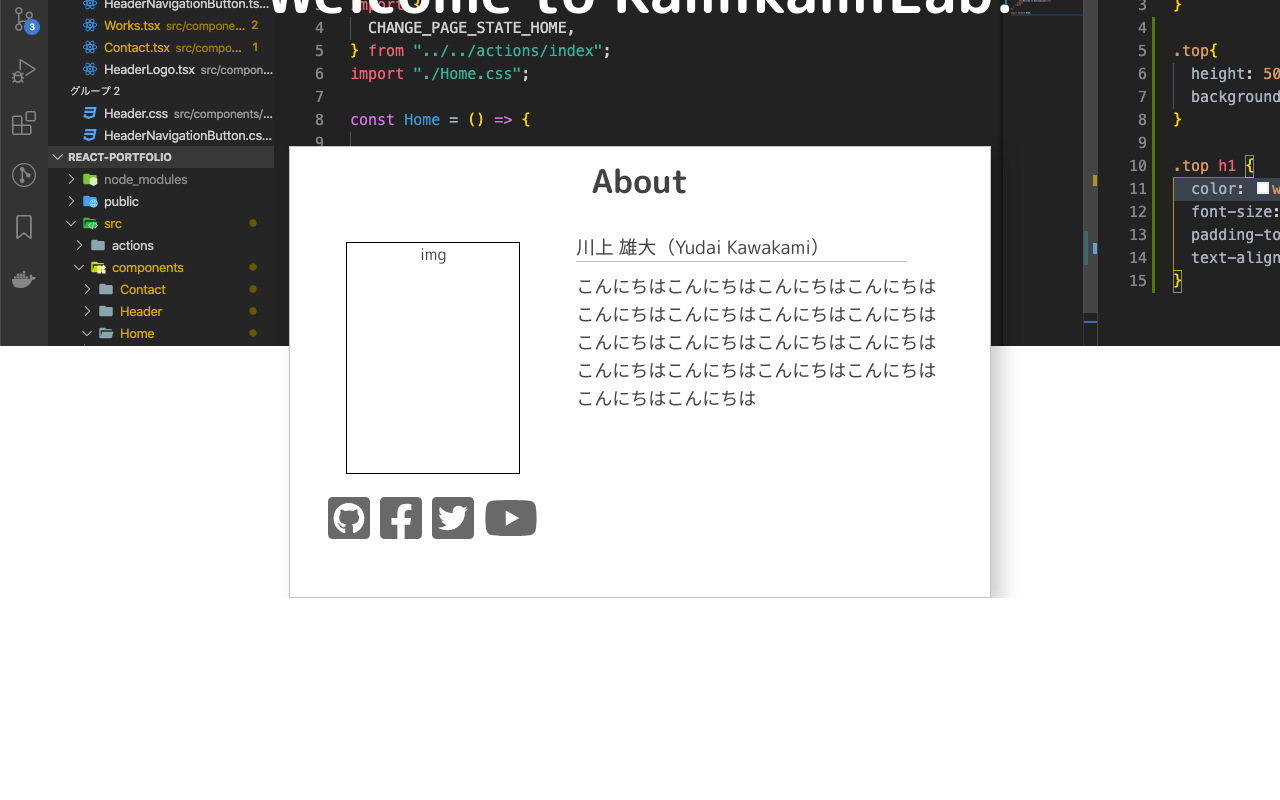
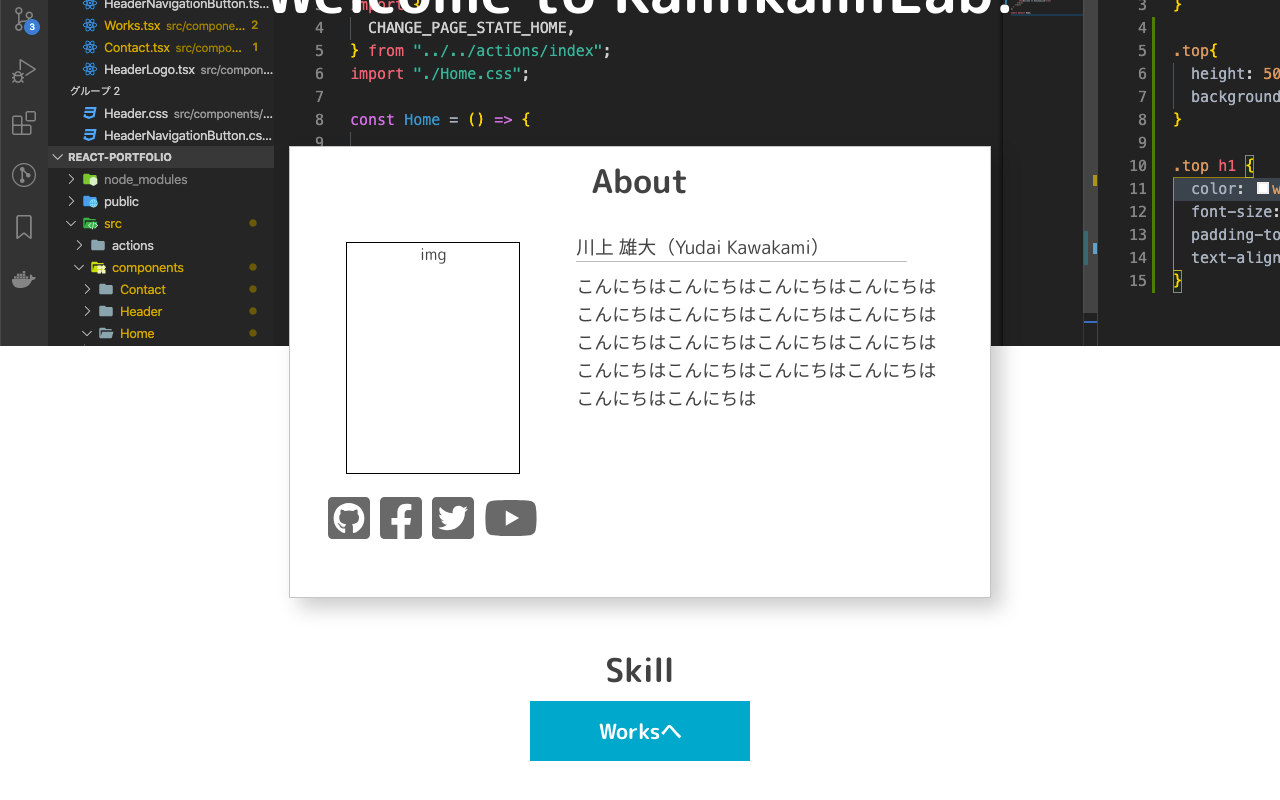
Before and after one commit to Hobiron03/KamikamiLab, a React (Create React App) app: page / in a window 1280 px wide. Shown: the part 224-1024 px from the top of the page. Before the commit the page ends 822 px from the top, so only its background shows below. Built offline with nearby package versions, Linux system fonts and the light colour scheme.

Commit message:
Implement MyButton

```diff
--- /dev/null
+++ b/src/components/Button/MyButton.css
@@ -0,0 +1,27 @@
+.button {
+  margin: 0 auto;
+  width: 220px;
+  height: 60px;
+  background-color: #00A8CC;
+
+  transition: all 0.2s;
+}
+
+.button p{
+  font-weight: bold;
+  font-size: 21px;
+  color: white;
+  width: 100%;
+  height: 100%;
+  line-height: 60px;
+  text-align: center;
+}
+
+.button:hover{
+  background-color: white;
+  border: solid 1px #00A8CC;
+}
+
+.button p:hover {
+  color: #00A8CC;
+}
--- /dev/null
+++ b/src/components/Button/MyButton.tsx
@@ -0,0 +1,19 @@
+import React from 'react';
+import {
+  Link
+} from 'react-router-dom';
+import './MyButton.css';
+
+const MyButton = () => {
+  return (
+    <div>
+      <Link to="/works" style={{ textDecoration: 'none' }}>
+        <div className="button">
+          <p>Worksへ</p>
+        </div>
+      </Link>
+    </div>
+  )
+};
+
+export default MyButton;
--- a/src/components/Home/Home.css
+++ b/src/components/Home/Home.css
@@ -1,14 +1,3 @@
-@keyframes fadein {
-  from {
-      opacity: 0;
-      transform: translateY(20px);
-  }
-  to {
-      opacity: 1;
-      transform: translateY(0);
-     }
-  }
-
 .home{
   padding-top: 70px;
 }
@@ -29,89 +18,16 @@
   text-align: center;
 }
 
-.profile-card{
-  position: absolute;
-  top: 370px;
-  left: 0;
-  right: 0;
-  margin: auto;
-
-  width: 700px;
-  height: 450px;
-
-  background-color: white;
-  border: solid 1px rgb(197, 197, 197);
-  filter: drop-shadow(10px 10px 10px rgba(0,0,0,0.2));
-
-  animation-name: fadein;
-  animation-duration: 2s;
-  animation-iteration-count: 1;
+.content{
+  margin: 0 auto;
+  margin-top: 300px;
+  height: 700px;
+  width: 100%;
+  max-width: 950px;
 }
 
-.profile-card-title{
+.content-skill{
   font-size: 28px;
-  padding-top: 10px;
   text-align: center;
   height: 55px;
 }
-
-.profile-card-content{
-  display: flex;
-  margin-top: 20px;
-}
-
-.profile-card-left{
-  height: 100%;
-  width: 45%;
-  text-align: center;
-}
-
-.profile-card-img{
-  margin: 10px auto 0px auto;
-  width: 60%;
-  height: 230px;
-  border: solid 1px black;
-}
-
-.profile-card-logos{
-  text-align: center;
-}
-
-.profile-card-logos a{
-  transition: all 0.2s;
-  color: #696969;
-}
-
-.git:hover{
-  color: black;
-}
-
-.facebook:hover{
-  color: #3b5998;
-}
-
-.twitter:hover{
-  color: #38A1F3;
-}
-
-.youtube:hover{
-  color: #c4302b;
-}
-
-.logos{
-  margin: 20px 5px;
-}
-
-.profile-card-right{
-  width: 65%;
-}
-.profile-card-right-name{
-  width: 80%;
-  margin-bottom: 10px;
-  font-weight: normal;
-  border-bottom: solid 1px rgb(190, 190, 190);
-}
-.profile-card-right-content{
-  width: 90%;
-  font-size: 18px;
-}
--- a/src/components/Home/Home.tsx
+++ b/src/components/Home/Home.tsx
@@ -3,8 +3,13 @@ import AppContext from '../../contexts/AppContext.js';
 import {
   CHANGE_PAGE_STATE_HOME,
 } from "../../actions/index";
-import { FontAwesomeIcon } from '@fortawesome/react-fontawesome';
+import {
+  Link
+} from "react-router-dom"
 import "./Home.css";
+
+import ProfileCard from '../../components/ProfileCard/ProfileCard';
+import Mybutton from '../../components/Button/MyButton';
 
 const Home = () => {
 
@@ -28,40 +33,14 @@ const Home = () => {
         <h1>Welcome to KamikamiLab!</h1>
       </div>
 
-      <div className="profile-card">
-        <div className="profile-card-title">
-          <h3>About</h3>
+      <ProfileCard />
+
+      <div className="content">
+
+        <div className="content-skill">
+          <h3>Skill</h3>
         </div>
-
-        <div className="profile-card-content">
-          <div className="profile-card-left">
-            <div className="profile-card-img">
-              img
-            </div>
-            <div className="profile-card-logos">
-              <a href="https://google.com" className="git">
-                <FontAwesomeIcon icon={["fab", "github-square"]} size={"3x"} className="logos" />
-              </a>
-              <a href="https://google.com" className="facebook">
-                <FontAwesomeIcon icon={["fab", "facebook-square"]} size={"3x"} className="logos" />
-              </a>
-              <a href="https://google.com" className="twitter">
-                <FontAwesomeIcon icon={["fab", "twitter-square"]} size={"3x"} className="logos" />
-              </a>
-              <a href="https://google.com" className="youtube">
-                <FontAwesomeIcon icon={["fab", "youtube"]} size={"3x"} className="logos" />
-              </a>
-            </div>
-          </div>
-
-          <div className="profile-card-right">
-            <h3 className="profile-card-right-name">川上 雄大（Yudai Kawakami）</h3>
-            <p className="profile-card-right-content">
-              こんにちはこんにちはこんにちはこんにちはこんにちはこんにちはこんにちはこんにちはこんにちはこんにちはこんにちはこんにちはこんにちはこんにちはこんにちはこんにちはこんにちはこんにちは
-            </p>
-          </div>
-        </div>
-
+        <Mybutton />
       </div>
 
     </div>
--- /dev/null
+++ b/src/components/ProfileCard/ProfileCard.css
@@ -0,0 +1,97 @@
+@keyframes fadein {
+  from {
+      opacity: 0;
+      transform: translateY(150px);
+  }
+  to {
+      opacity: 1;
+      transform: translateY(0);
+     }
+  }
+
+.profile-card{
+  position: absolute;
+  top: 370px;
+  left: 0;
+  right: 0;
+  margin: auto;
+
+  width: 700px;
+  height: 450px;
+
+  background-color: white;
+  border: solid 1px rgb(197, 197, 197);
+  filter: drop-shadow(10px 10px 10px rgba(0,0,0,0.2));
+
+  animation-name: fadein;
+  animation-duration: 2s;
+  animation-iteration-count: 1;
+}
+
+.profile-card-title{
+  font-size: 28px;
+  padding-top: 10px;
+  text-align: center;
+  height: 55px;
+}
+
+.profile-card-content{
+  display: flex;
+  margin-top: 20px;
+}
+
+.profile-card-left{
+  height: 100%;
+  width: 45%;
+  text-align: center;
+}
+
+.profile-card-img{
+  margin: 10px auto 0px auto;
+  width: 60%;
+  height: 230px;
+  border: solid 1px black;
+}
+
+.profile-card-logos{
+  text-align: center;
+}
+
+.profile-card-logos a{
+  transition: all 0.2s;
+  color: #696969;
+}
+
+.git:hover{
+  color: black;
+}
+
+.facebook:hover{
+  color: #3b5998;
+}
+
+.twitter:hover{
+  color: #38A1F3;
+}
+
+.youtube:hover{
+  color: #c4302b;
+}
+
+.logos{
+  margin: 20px 5px;
+}
+
+.profile-card-right{
+  width: 65%;
+}
+.profile-card-right-name{
+  width: 80%;
+  margin-bottom: 10px;
+  font-weight: normal;
+  border-bottom: solid 1px rgb(190, 190, 190);
+}
+.profile-card-right-content{
+  width: 90%;
+  font-size: 18px;
+}
--- /dev/null
+++ b/src/components/ProfileCard/ProfileCard.tsx
@@ -0,0 +1,50 @@
+import React from 'react';
+import {
+  Link
+} from 'react-router-dom';
+import { FontAwesomeIcon } from '@fortawesome/react-fontawesome';
+import "./ProfileCard.css";
+
+const ProfileCard = () => {
+  return (
+    <div>
+      <div className="profile-card">
+        <div className="profile-card-title">
+          <h3>About</h3>
+        </div>
+
+        <div className="profile-card-content">
+          <div className="profile-card-left">
+            <div className="profile-card-img">
+              img
+            </div>
+            <div className="profile-card-logos">
+              <a href="https://google.com" className="git">
+                <FontAwesomeIcon icon={["fab", "github-square"]} size={"3x"} className="logos" />
+              </a>
+              <a href="https://google.com" className="facebook">
+                <FontAwesomeIcon icon={["fab", "facebook-square"]} size={"3x"} className="logos" />
+              </a>
+              <a href="https://google.com" className="twitter">
+                <FontAwesomeIcon icon={["fab", "twitter-square"]} size={"3x"} className="logos" />
+              </a>
+              <a href="https://google.com" className="youtube">
+                <FontAwesomeIcon icon={["fab", "youtube"]} size={"3x"} className="logos" />
+              </a>
+            </div>
+          </div>
+
+          <div className="profile-card-right">
+            <h3 className="profile-card-right-name">川上 雄大（Yudai Kawakami）</h3>
+            <p className="profile-card-right-content">
+              こんにちはこんにちはこんにちはこんにちはこんにちはこんにちはこんにちはこんにちはこんにちはこんにちはこんにちはこんにちはこんにちはこんにちはこんにちはこんにちはこんにちはこんにちは
+            </p>
+          </div>
+        </div>
+
+      </div>
+    </div>
+  )
+};
+
+export default ProfileCard;
```
